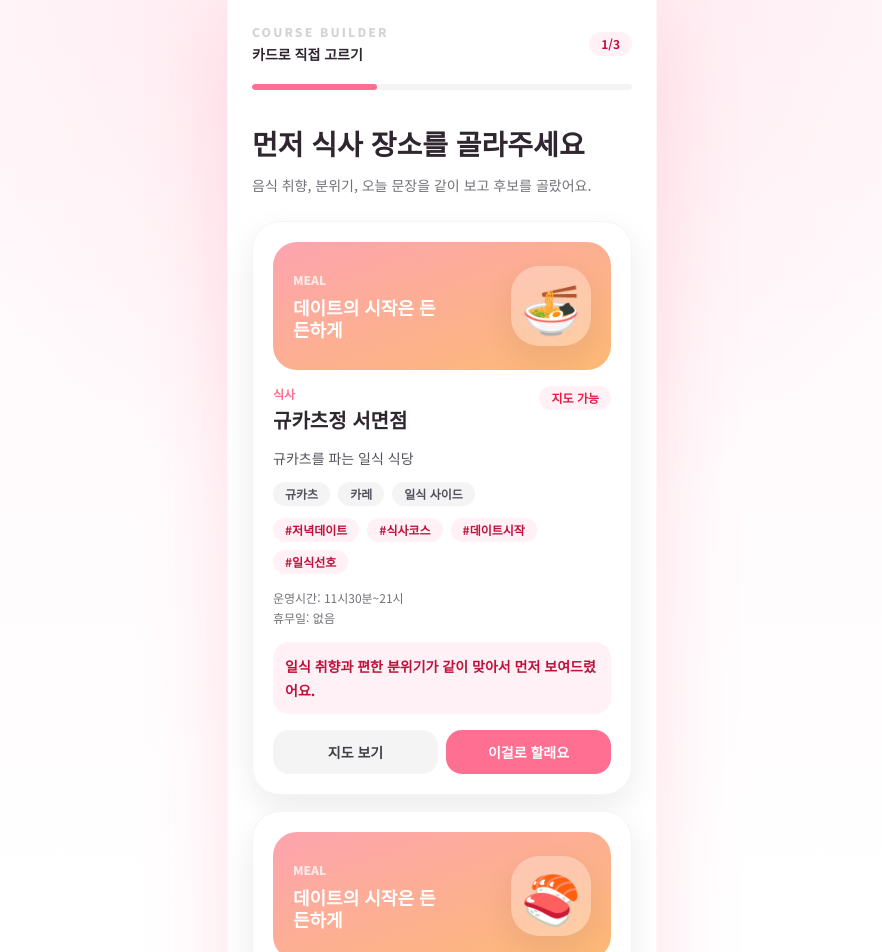
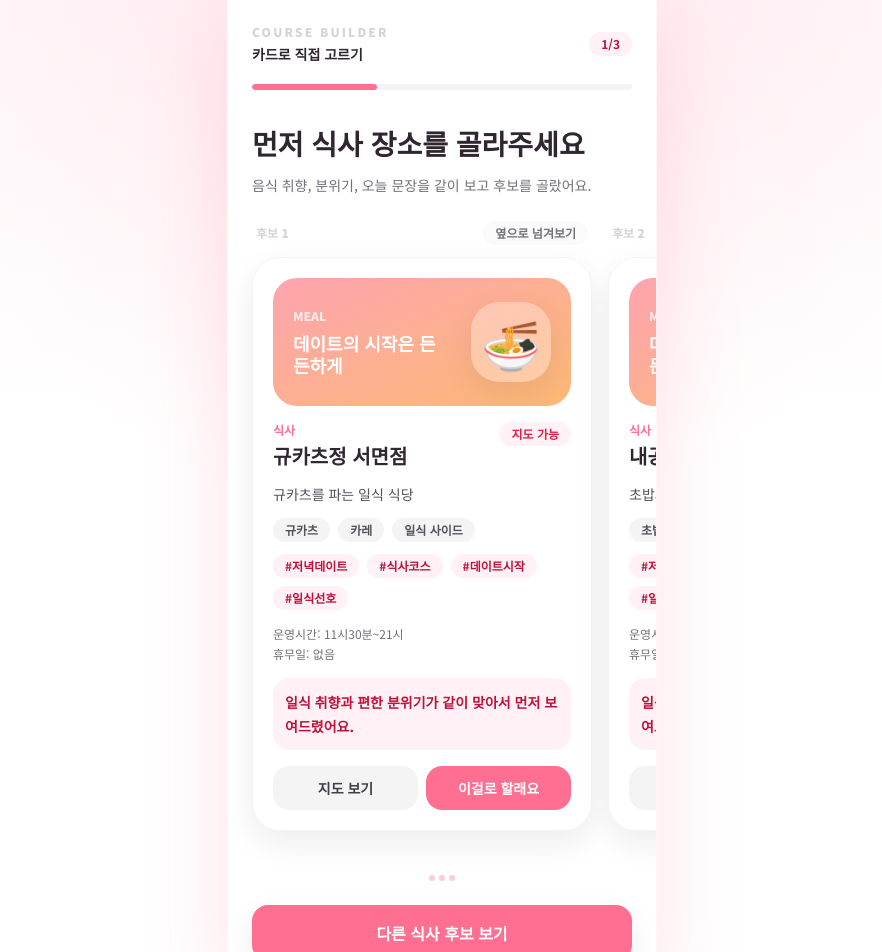
Before and after one commit to PMIN0927/PMIN, a Next.js app: page /card-mode in a window 1280 px wide. Shown: the top 952 px of the page, without its empty margins (198-1080 px from the left). Built offline with nearby package versions, Linux system fonts and the light colour scheme.

Commit message:
Change card mode to horizontal carousel

```diff
--- a/app/card-mode/page.tsx
+++ b/app/card-mode/page.tsx
@@ -101,7 +101,8 @@ export default function CardModePage() {
   }
 
   return (
-    <main className="min-h-screen bg-white px-6 py-6 safe-bottom">
+    <main className="min-h-screen bg-white py-6 safe-bottom">
+      <div className="px-6">
         <header className="flex items-center justify-between">
           <div>
             <p className="text-xs font-black uppercase tracking-[0.18em] text-zinc-300">Course Builder</p>
@@ -112,8 +113,10 @@ export default function CardModePage() {
         <div className="mt-5 h-1.5 overflow-hidden rounded-full bg-zinc-100">
           <div className="h-full rounded-full bg-roseApp transition-all duration-500" style={{ width: `${progress}%` }} />
         </div>
+      </div>
 
       <section key={current.key} className="soft-enter">
+        <div className="px-6">
           <h1 className="mt-9 text-[28px] font-black leading-tight text-ink">{current.title}</h1>
           <p className="mt-3 text-sm leading-6 text-zinc-500">{current.helper}</p>
           <SelectedPreview selection={selection} />
@@ -124,19 +127,33 @@ export default function CardModePage() {
               <span className="mt-1 block text-sm font-medium text-rose-500">술집이나 중간경유지 중심으로 코스를 이어갈게요.</span>
             </button>
           )}
+        </div>
 
-        <div className="mt-6 space-y-4">
         {candidates.length === 0 ? (
-            <div className="rounded-[1.75rem] bg-zinc-50 p-6 text-center text-zinc-500">더 이상 후보가 없어요.</div>
+          <div className="mx-6 mt-6 rounded-[1.75rem] bg-zinc-50 p-6 text-center text-zinc-500">더 이상 후보가 없어요.</div>
         ) : (
-            candidates.map((place) => (
-              <PlaceCard key={place.id} place={place} reason={buildPlaceReason(place, preference, today)} onSelect={() => selectPlace(place)} cta="이걸로 할래요" />
-            ))
+          <>
+            <div className="mt-6 flex snap-x snap-mandatory gap-4 overflow-x-auto px-6 pb-4 [-ms-overflow-style:none] [scrollbar-width:none] [&::-webkit-scrollbar]:hidden">
+              {candidates.map((place, index) => (
+                <div key={place.id} className="w-[82vw] max-w-[340px] shrink-0 snap-center">
+                  <div className="mb-3 flex items-center justify-between px-1">
+                    <span className="text-xs font-black text-zinc-300">후보 {index + 1}</span>
+                    <span className="rounded-full bg-zinc-50 px-3 py-1 text-xs font-bold text-zinc-500">옆으로 넘겨보기</span>
+                  </div>
+                  <PlaceCard place={place} reason={buildPlaceReason(place, preference, today)} onSelect={() => selectPlace(place)} cta="이걸로 할래요" />
+                </div>
+              ))}
+            </div>
+            <div className="flex justify-center gap-1">
+              {candidates.map((place) => (
+                <span key={place.id} className="h-1.5 w-1.5 rounded-full bg-rose-200" />
+              ))}
+            </div>
+          </>
         )}
-        </div>
       </section>
 
-      <div className="mt-6">
+      <div className="mt-6 px-6">
         <BottomButton onClick={refresh} disabled={candidates.length === 0}>
           {current.refresh}
         </BottomButton>
```
Also changed, not shown: 1 other file (tests, documents, lock files or other folders). Lines whose indentation alone changed are shown as unchanged.
